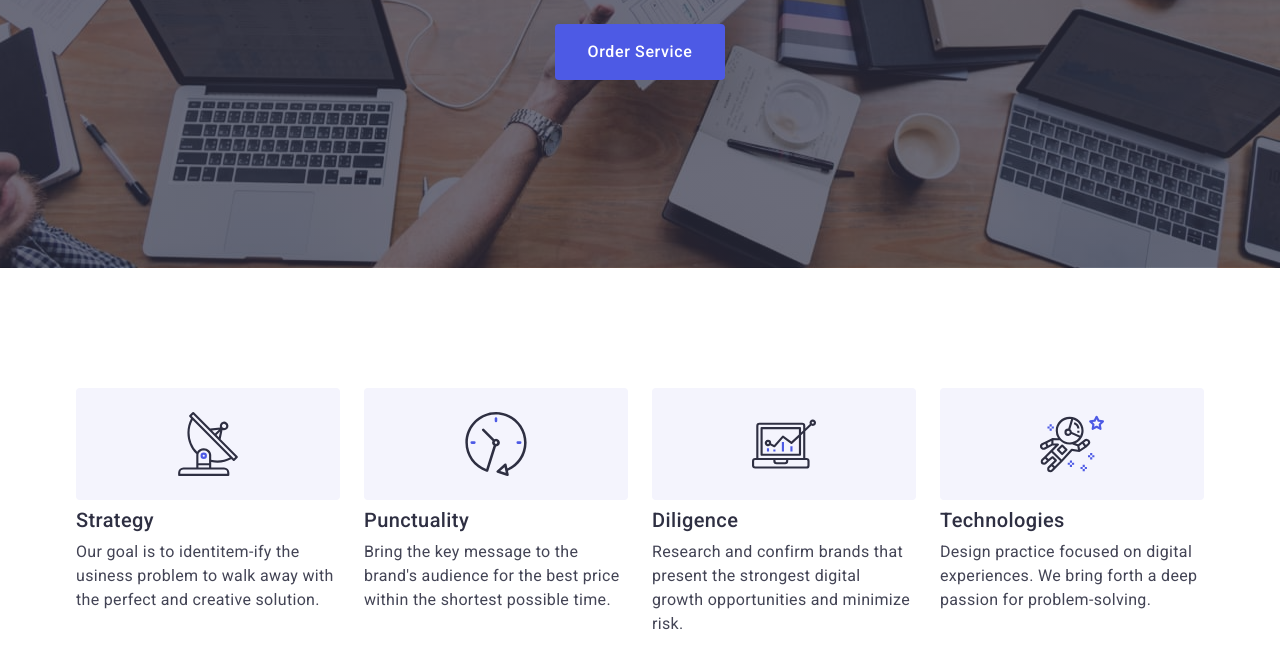
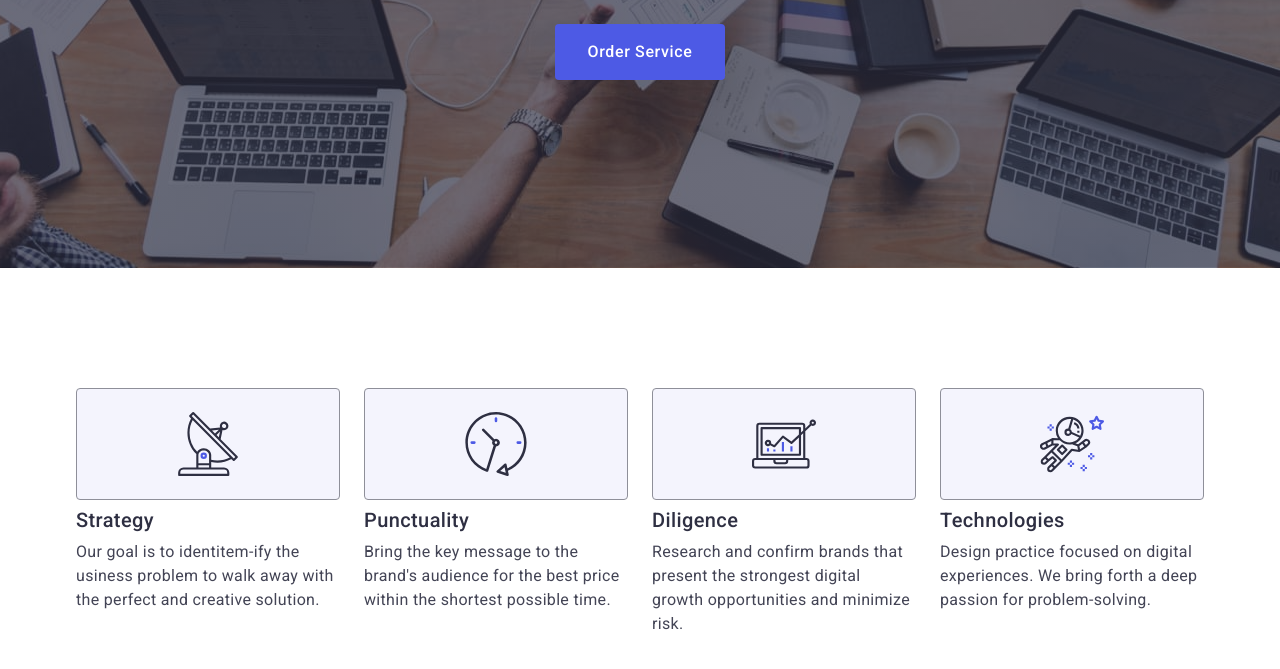
Before and after one commit to ArturHutsol/goit-markup-hw-04, a plain HTML site: page index.html in a window 1280 px wide. Shown: the part 405-1074 px from the top of the page. Drawn offline with nearby package versions, Linux system fonts and the light colour scheme.

Commit message:
kjihugygfyf

```diff
--- a/css/styles.css
+++ b/css/styles.css
@@ -269,7 +269,8 @@ img {
 
 .features-pict {
   background-color: #f4f4fd;
-  border: 1px solid var;
+  /* border: 1px solid var; */
+  border: 1px solid #8e8f99;
   border-radius: 4px;
   width: 264px;
   height: 112px;
```
